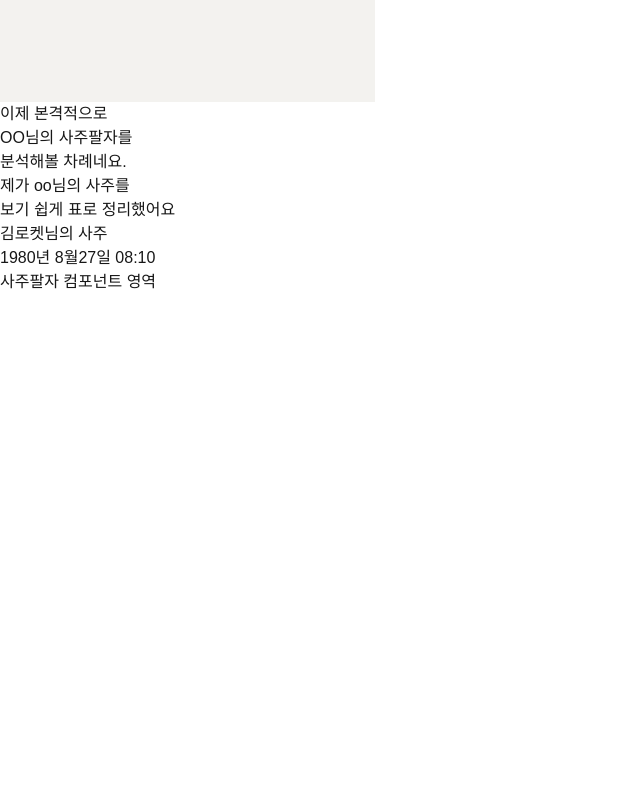
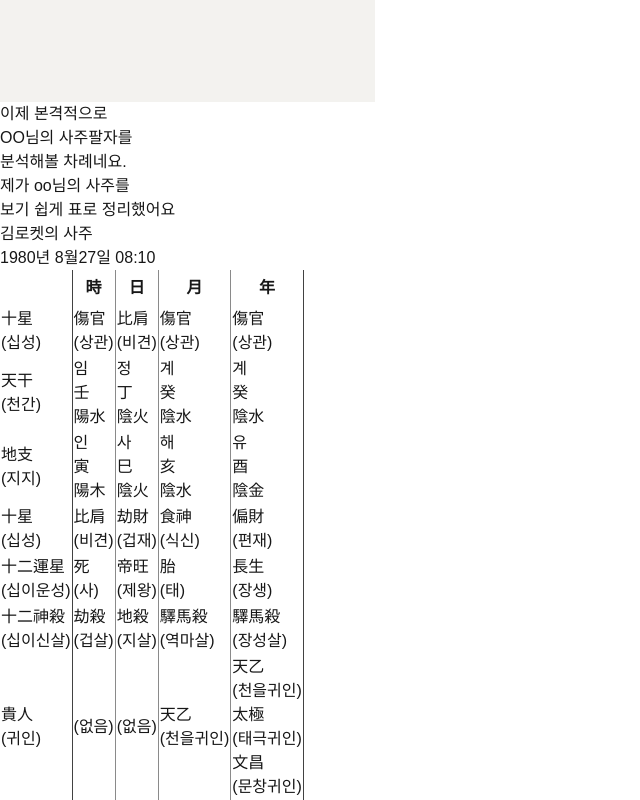
Before and after one commit to Koi-0/Rocket-AI, a Next.js app: page / in a window 1280 px wide. Shown: the part 1979-2779 px from the top of the page, without its empty margins (0-640 px from the left). Before the commit the page ends 2273 px from the top, so only its background shows below. Built offline with nearby package versions, Linux system fonts and the light colour scheme.

Commit message:
Feat : SajuTable 컴포넌트 및 관련 데이터 추가

```diff
--- /dev/null
+++ b/src/pages/components/sajuTable.tsx
@@ -0,0 +1,131 @@
+import React from "react";
+import { SajuCell } from "../types/sajuType";
+import { sajuTableData } from "../data/sajuTableData";
+
+const SajuTable = () => {
+  const renderCellContent = (
+    cell: SajuCell,
+    rowIndex?: number,
+    cellIndex?: number,
+  ) => {
+    const isFirstCol = cellIndex === 0;
+    const isSpecialCell = rowIndex === 1 || rowIndex === 2;
+    const highlight = isSpecialCell && cellIndex! >= 1 && cellIndex! <= 4;
+
+    if (Array.isArray(cell)) {
+      return (
+        <div
+          className={`m-1 flex flex-col items-center justify-center leading-tight ${
+            isFirstCol ? "bg-[#f5f5f5]" : ""
+          }`}
+        >
+          {cell.map((item, i) => (
+            <div key={i} className="flex flex-col items-center">
+              <div className={isFirstCol ? "text-base" : "text-sm"}>
+                {item.main}
+              </div>
+              <div className={isFirstCol ? "text-[10px]" : "text-[9px]"}>
+                {item.sub1}
+              </div>
+              {item.sub2 && (
+                <div className={isFirstCol ? "text-[10px]" : "text-[8px]"}>
+                  {item.sub2}
+                </div>
+              )}
+            </div>
+          ))}
+        </div>
+      );
+    }
+
+    return (
+      <div
+        className={`flex flex-col items-center justify-center leading-tight ${
+          highlight
+            ? "m-1 h-[55px] w-[55px] rounded-xl bg-[#2F2F2F] text-white"
+            : "h-[42px]"
+        } ${isFirstCol ? "w-12" : ""}`}
+      >
+        <div
+          className={
+            isFirstCol ? "text-[12px]" : highlight ? "text-[7px]" : "text-sm"
+          }
+        >
+          {cell.main}
+        </div>
+        <div
+          className={
+            isFirstCol
+              ? "text-[7px]"
+              : highlight
+                ? "text-[25px]"
+                : "0 text-[10px]"
+          }
+        >
+          {cell.sub1}
+        </div>
+        {cell.sub2 && (
+          <div className={highlight ? "text-[8px]" : ""}>{cell.sub2}</div>
+        )}
+      </div>
+    );
+  };
+
+  return (
+    <div className="flex flex-col items-center justify-center text-[#424242]">
+      <h1 className="mb-3 text-sm">{sajuTableData.name}의 사주</h1>
+      <p className="text-md mb-[26px] font-bold">{sajuTableData.birthday}</p>
+      <table>
+        <thead>
+          <tr>
+            {sajuTableData.headers.map((header, index) => {
+              const borderRight =
+                index >= 1 && index <= 3
+                  ? "0.5px solid #8A8A8A"
+                  : "1px solid #424242";
+
+              return (
+                <th
+                  key={index}
+                  className="border-b border-b-[#424242] text-center"
+                  style={{
+                    borderTop: "none",
+                    borderLeft: "none",
+                    borderRight,
+                    height: "36px",
+                  }}
+                >
+                  {header}
+                </th>
+              );
+            })}
+          </tr>
+        </thead>
+        <tbody>
+          {sajuTableData.rows.map((row, rowIndex) => (
+            <tr key={rowIndex}>
+              {row.map((cell, cellIndex) => {
+                const borderRight =
+                  cellIndex >= 1 && cellIndex <= 3
+                    ? "0.5px solid #8A8A8A"
+                    : "1px solid #424242";
+
+                return (
+                  <td
+                    key={cellIndex}
+                    className="border-b border-b-[#424242] text-center"
+                    style={{ borderRight }}
+                  >
+                    {renderCellContent(cell, rowIndex, cellIndex)}
+                  </td>
+                );
+              })}
+            </tr>
+          ))}
+        </tbody>
+      </table>
+    </div>
+  );
+};
+
+export default SajuTable;
--- a/src/pages/data/sajuTableData.ts
+++ b/src/pages/data/sajuTableData.ts
@@ -54,8 +54,8 @@ export const sajuTableData = {
     // 7행: 귀인
     [
       { main: "貴人", sub1: "(귀인)" },
-      { main: "", sub1: "" },
-      { main: "", sub1: "" },
+      { main: "", sub1: "(없음)" },
+      { main: "", sub1: "(없음)" },
       { main: "天乙", sub1: "(천을귀인)" },
       [
         { main: "天乙", sub1: "(천을귀인)" },
--- a/src/pages/index.tsx
+++ b/src/pages/index.tsx
@@ -1,8 +1,9 @@
 import Image from "next/image";
+import SajuTable from "./components/sajuTable";
 
 const Home = () => {
   return (
-    <main className="relative mx-auto min-w-80 max-w-md bg-red-400">
+    <main className="relative mx-auto w-full max-w-md bg-red-400">
       {/* 이미지, 말풍선 텍스트 */}
       <section className="relative mx-auto h-[2081px] w-[375px]">
         <Image src={"/background.png"} alt="이미지" width={375} height={2081} />
@@ -24,22 +25,20 @@ const Home = () => {
       </section>
 
       {/* 사주팔자 */}
-      <section className="absolute bottom-0 left-1/2 h-[621px] w-[351px] translate-x-[-50%] bg-blue-200 text-[#424242]">
+      <section className="absolute bottom-0 left-1/2 h-[621px] w-full max-w-[351px] translate-x-[-50%] bg-blue-200 text-[#424242]">
         {/* 사주팔자 이미지 */}
-        <div className="absolute left-0 top-0 z-10 h-full w-full">
-          <Image src={"/saju.image.png"} alt="사주팔자 배경 이미지" fill />
+        <div className="absolute left-1/2 top-0 z-10 h-full w-full translate-x-[-50%]">
+          <Image
+            src={"/saju.image.png"}
+            alt="사주팔자 배경 이미지"
+            fill
+            style={{ objectFit: "contain" }}
+          />
         </div>
-
-        {/* 사주팔자 타이틀 */}
+        {/* 사주팔자 컨텐츠 */}
         <div className="absolute left-1/2 top-[40px] z-20 translate-x-[-50%]">
-          <div className="flex flex-col items-center justify-center">
-            <p>김로켓님의 사주</p>
-            <p className="text-lg font-bold">1980년 8월27일 08:10</p>
-          </div>
+          <SajuTable />
         </div>
-
-        {/* 사주팔자 컨텐츠 */}
-        <div>사주팔자 컴포넌트 영역</div>
       </section>
     </main>
   );
```
